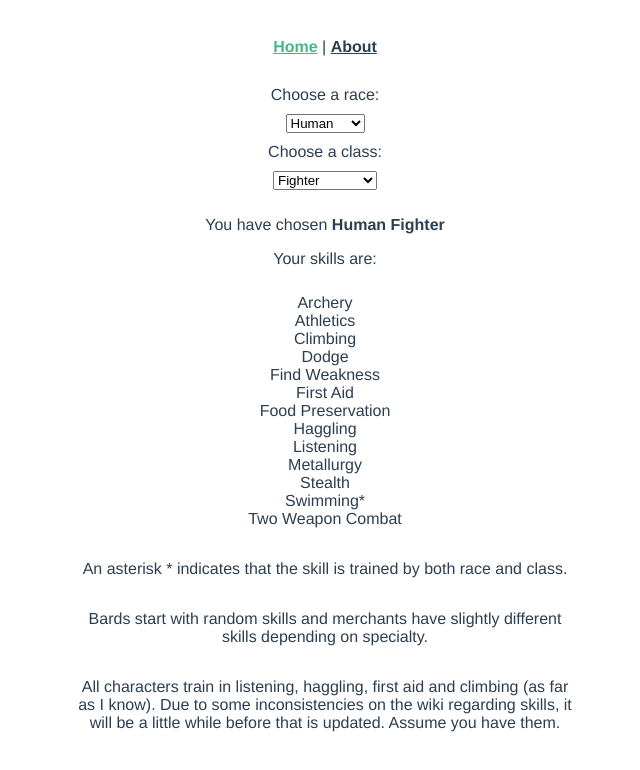
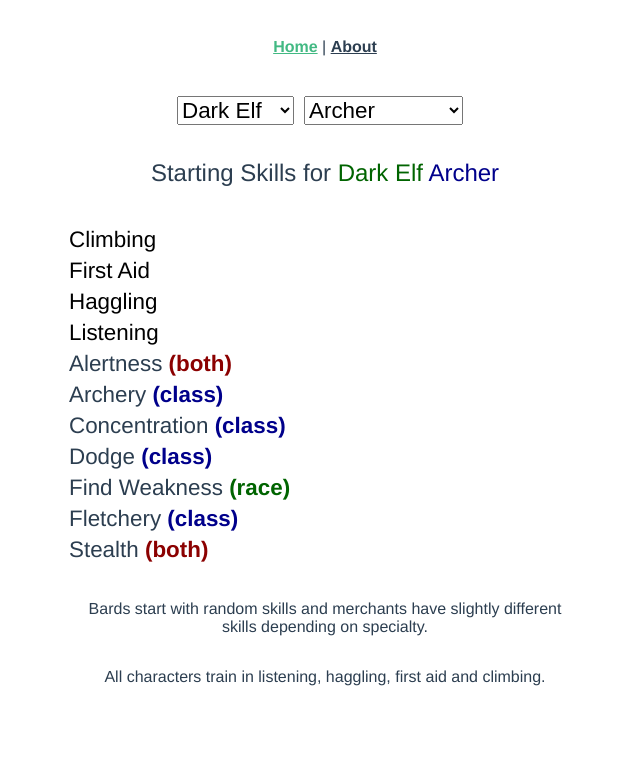
Before and after one commit to BladeBoles/ADOM-skills-calculator-client, a Vue app: page / in a window 1280 px wide. Shown: the top 770 px of the page, without its empty margins (315-955 px from the left). Built offline with nearby package versions, Linux system fonts and the light colour scheme.

Commit message:
cleaning up view a bit

```diff
--- a/src/components/SkillListGeneratorView.vue
+++ b/src/components/SkillListGeneratorView.vue
@@ -1,35 +1,52 @@
 <template>
   <div class="container">
-    <label for="player-races">Choose a race: </label>
-    <select v-model="selectedRace">
-      <option v-for="playerRace in playableRaces" :key="playerRace">{{
-        playerRace
-      }}</option>
-    </select>
-    <label for="player-classes">Choose a class: </label>
-    <select v-model="selectedClass">
-      <option v-for="playerClass in playableClasses" :key="playerClass">{{
-        playerClass
-      }}</option>
-    </select>
-    <p>
-      You have chosen <strong>{{ selectedCombo }}</strong>
-    </p>
-    <label>Your skills are:</label>
+    <div class="choices-outer">
+      <div class="choices">
+        <label class="race-class-label" for="player-races"></label>
+        <select class="race-class-select" v-model="selectedRace">
+          <option
+            v-for="playerRace in playableRaces.sort()"
+            class="race-class-option"
+            :key="playerRace"
+            >{{ playerRace }}</option
+          >
+        </select>
+      </div>
+      <div class="choices">
+        <label class="race-class-label" for="player-classes"></label>
+        <select class="race-class-select" v-model="selectedClass">
+          <option
+            v-for="playerClass in playableClasses.sort()"
+            class="race-class-option"
+            :key="playerClass"
+            >{{ playerClass }}</option
+          >
+        </select>
+      </div>
+    </div>
+    <h3 class="character-choice-header">
+      Starting Skills for <span id="race-span">{{ selectedRace }} </span>
+
+      <span id="class-span">{{ selectedClass }}</span>
+    </h3>
     <ul>
-      <li v-for="fart in startingSkills" :key="fart">{{ fart }}</li>
+      <li
+        :class="`skills-list-li-${skill.source}`"
+        v-for="skill in startingSkills"
+        :key="skill.name"
+      >
+        {{ skill.name }}
+        <span :class="`skills-list-li-span-${skill.source}`">{{
+          skill.source !== 'free' ? '(' + skill.source + ')' : null
+        }}</span>
+      </li>
     </ul>
-    <p>
-      An asterisk * indicates that the skill is trained by both race and class.
-    </p>
     <p>
       Bards start with random skills and merchants have slightly different
       skills depending on specialty.
     </p>
     <p>
-      All characters train in listening, haggling, first aid and climbing (as
-      far as I know). Due to some inconsistencies on the wiki regarding skills,
-      it will be a little while before that is updated. Assume you have them.
+      All characters train in listening, haggling, first aid and climbing.
     </p>
   </div>
 </template>
@@ -148,7 +165,8 @@ export default {
         'Orc',
         'Drakeling',
         'Mist Elf',
-        'Ratling'
+        'Ratling',
+        'No Race'
       ],
       playableClasses: [
         'Fighter',
@@ -172,323 +190,8 @@ export default {
         'Elementalist',
         'Beastfighter',
         'Duelist',
-        'Chaos Knight'
-      ],
-      jsonDump: [
-        {
-          name: 'Alchemy',
-          description: 'Allowsbrewingpotionsusingafixedlistofrecipes',
-          races: [],
-          classes: ['Assassin', 'Merchant', 'Necromancer', 'Wizard'],
-          inGame: false
-        },
-        {
-          name: 'Alertness',
-          description: 'Givesachancetoevadecombatmagicandtrap',
-          races: 'Dark Elf,Drakeling,Mist Elf',
-          classes: [
-            'Archer',
-            'Assassin',
-            'Duelist',
-            'Healer',
-            'Monk',
-            'Ranger',
-            'Thief'
-          ],
-          inGame: false
-        },
-        {
-          name: 'Appraising',
-          description: 'Performsitemqualityevaluation',
-          races: 'Ratling',
-          classes: 'Merchant,Necromancer,Thief,Weaponsmith',
-          inGame: false
-        },
-        {
-          name: 'Archery',
-          description: 'Grantsmissileattackbonuses',
-          races: 'Hurthling',
-          classes: 'Archer,Assassin, Farmer,Fighter,Ranger',
-          inGame: false
-        },
-        {
-          name: 'Athletics',
-          description: 'Grantsspeedbonus,helpsphysicalAttributestraining',
-          races: 'Troll',
-          classes:
-            'Barbarian,Beastfighter,ChaosKnight,Duelist,Fighter,Monk,Paladin,Ranger,Weaponsmith',
-          inGame: false
-        },
-        {
-          name: 'Backstabbing',
-          description: 'Grantsachancetoinflictbonusdamageonunawareopponents',
-          races: 'Orc',
-          classes: 'Assassin,ChaosKnight, Thief',
-          inGame: true
-        },
-        {
-          name: 'Bridgebuilding',
-          description: 'Allowsbuildingbridges',
-          races: 'Troll',
-          classes: 'Farmer',
-          inGame: true
-        },
-        {
-          name: 'Climbing',
-          description:
-            'Grantsachancetoclimboutofpits;prerequisitetoentertheRift',
-          races: 'All',
-          classes: 'All',
-          inGame: false
-        },
-        {
-          name: 'Concentration',
-          description:
-            'IncreasesPPregenerationrate;improvesspelllearningprocess',
-          races: 'Mist Elf',
-          classes:
-            'Archer,Druid,Duelist,Elementalist,Healer,Mindcrafter,Monk,Necromancer,Paladin,Priest,Weaponsmith,Wizard',
-          inGame: false
-        },
-        {
-          name: 'Cooking',
-          description: 'Allowscookingcorpses',
-          races: 'Hurthling',
-          classes: 'Healer,Farmer',
-          inGame: false
-        },
-        {
-          name: 'Courage',
-          description: 'Reducesto-hitpenaltieswhenfightingwithmultipleenemies',
-          races: 'None',
-          classes: 'None',
-          inGame: true
-        },
-        {
-          name: 'Detect Item Status',
-          description: 'GivesachancetoautomaticallyidentifyB/U/Cstatusofanitem',
-          races: 'Ratling',
-          classes: 'Merchant,Priest',
-          inGame: false
-        },
-        {
-          name: 'Detect Traps',
-          description:
-            'Givesachancetofindtrapspassively/onthespecifiedlocation',
-          races: 'Dwarf',
-          classes: 'Assassin,Thief,Weaponsmith',
-          inGame: true
-        },
-        {
-          name: 'Disarmtraps',
-          description: 'Allowsdisarmingtraps',
-          races: 'None',
-          classes: 'Thief',
-          inGame: true
-        },
-        {
-          name: 'Dodge',
-          description: 'GrantsDVbonus,grantsasmallchancetoavoidcombatmagic',
-          races: 'High Elf,Gray Elf,Mist Elf',
-          classes:
-            'Archer,Assassin,Barbarian,Beastfighter,ChaosKnight,Duelist,Fighter,Monk,Paladin,Ranger',
-          inGame: false
-        },
-        {
-          name: 'Find Weakness',
-          description: 'Grantsachancetoinflictacriticalhit',
-          races: 'Dark Elf,Orc',
-          classes:
-            'Assassin,ChaosKnight,Duelist,Fighter,Healer,Monk,Necromancer,Weaponsmith',
-          inGame: false
-        },
-        {
-          name: 'First Aid',
-          description: 'CanbeusedtorestorerecentlylostHP',
-          races: 'All',
-          classes: 'All',
-          inGame: false
-        },
-        {
-          name: 'Fletchery',
-          description: 'Allowscreatingammunitionusingfletcherysets',
-          races: 'None',
-          classes: 'Archer,Farmer',
-          inGame: false
-        },
-        {
-          name: 'Food Preservation',
-          description:
-            'Increasesthechancetogeneratecorpses,helpspreservecorpseslonger',
-          races: 'Drakeling,Human,Hurthling,Troll',
-          classes: 'Farmer,Necromancer,Ranger',
-          inGame: false
-        },
-        {
-          name: 'Gardening',
-          description:
-            'Allowsplantingherbbushesandgatheringherbseedsfromblossomingbushes',
-          races: 'Hurthling',
-          classes: 'Druid,Farmer',
-          inGame: true
-        },
-        {
-          name: 'Gemology',
-          description:
-            'Grantsachancetogenerateandautomaticallyidentifygemsfromdigging',
-          races: 'Gnome,Troll',
-          classes: 'Elementalist,Merchant,Mindcrafter',
-          inGame: false
-        },
-        {
-          name: 'Haggling',
-          description: 'Canbeusedtohagglewithshopkeepers',
-          races: 'All',
-          classes: 'All',
-          inGame: false
-        },
-        {
-          name: 'Healing',
-          description: 'PassivelyrestoresHP',
-          races: 'None',
-          classes:
-            'Beastfighter,Druid,Duelist,Elementalist,Healer,Monk,Paladin,Priest,Ranger,Wizard',
-          inGame: true
-        },
-        {
-          name: 'Herbalism',
-          description: 'Improvesthequality(B/U/Cstatus)ofcollectedherbs',
-          races: 'None',
-          classes:
-            'Barbarian,Beastfighter,Druid,Farmer,Healer,Merchant,Mindcrafter,Necromancer,Priest,Ranger,Wizard',
-          inGame: true
-        },
-        {
-          name: 'Law',
-          description: 'ProvidesmessageswhenthePCperformslawful/chaoticacts',
-          races: 'None',
-          classes: 'Duelist;Paladinifstartingalignmentislawful',
-          inGame: true
-        },
-        {
-          name: 'Listening',
-          description:
-            'Increasesthechanceofreceivingaudiblemessages(e.g.poolorriversounds)',
-          races: 'All',
-          classes: 'All',
-          inGame: false
-        },
-        {
-          name: 'Literacy',
-          description: 'Allowsreadingscrolls,spellbooksandinscriptionsongraves',
-          races: 'High Elf,Gray Elf,Mist ElforstartingLearning≥10',
-          classes:
-            'Druid,Elementalist,Healer,Merchant,Mindcrafter,Monk,Necromancer,Paladin,Priest,WizardorstartingLearning≥10;BarbarianandBeastfighteronlyifraceallows',
-          inGame: true
-        },
-        {
-          name: 'Metallurgy',
-          description: 'Canbeusedtoidentifyitemmaterialifitismetallic',
-          races: 'Dwarf, Orc',
-          classes: 'Elementalist,Fighter,Merchant,Weaponsmith',
-          inGame: false
-        },
-        {
-          name: 'Mining',
-          description: 'Reducesdiggingtime;increasesthechancetogenerateore',
-          races: 'Dwarf,Gnome,Orc,Troll',
-          classes: 'None',
-          inGame: false
-        },
-        {
-          name: 'Music',
-          description: 'Allowsplayingmusicalinstrumentstotameanimals',
-          races: 'Drakeling',
-          classes: 'Bard,Mindcrafter, Priest',
-          inGame: false
-        },
-        {
-          name: 'Necromancy',
-          description: 'Canbeusedtocreateundeadslaves',
-          races: 'Mist Elf',
-          classes: 'Necromancer',
-          inGame: false
-        },
-        {
-          name: 'Pick Locks',
-          description: 'Allowstheuseofthievespickstoopenlockeddoors',
-          races: 'None',
-          classes: 'Assassin,Thief',
-          inGame: true
-        },
-        {
-          name: 'Pickpockets',
-          description: 'Canbeusedtostealfromhumanoidenemies',
-          races: 'Gnome',
-          classes: 'Merchant,Thief',
-          inGame: true
-        },
-        {
-          name: 'Smithing',
-          description: 'Canbeappliedtouseaforgetoimprovemetallicitems',
-          races: 'Dwarf',
-          classes: 'Farmer,Weaponsmith',
-          inGame: true
-        },
-        {
-          name: 'Stealth',
-          description: 'Grantsachancetonotbedetectedbymonsters/NPCs',
-          races: 'Dark Elf, Gray Elf,High Elf,Hurthling, Mist Elf,Ratling',
-          classes:
-            'Archer,Assassin, Barbarian,Beastfighter,Farmer,Fighter,Mindcrafter,Monk,Necromancer,Paladin,Thief,Wizard',
-          inGame: true
-        },
-        {
-          name: 'Survival',
-          description: 'Canbeusedtofindfoodinthewilderness',
-          races: 'RatlingorbornunderFalcon',
-          classes:
-            'Barbarian,Beastfighter,Druid,Farmer,Merchant,Ranger(oranycharacterbornunderFalcon)',
-          inGame: false
-        },
-        {
-          name: 'Swimming',
-          description: 'Reducesdrowningdamage',
-          races: 'Drakeling,Human,Ratling',
-          classes:
-            'Barbarian,Beastfighter,Druid,Elementalist,Fighter,Paladin,Ranger',
-          inGame: true
-        },
-        {
-          name: 'Tactics',
-          description: 'Increasestacticsbonusesanddecreasespenalties',
-          races: 'None',
-          classes: 'None',
-          inGame: true
-        },
-        {
-          name: 'Two Weapon Combat',
-          description:
-            'Decreasesto-hitandenergycostpenaltieswhiledual-wielding',
-          races: 'None',
-          classes: 'Assassin,Barbarian,ChaosKnight,Fighter,Paladin,Ranger',
-          inGame: true
-        },
-        {
-          name: 'Ventriloquism',
-          description: 'Canbeusedtoconfusemonstersforseveralturns',
-          races: 'Gnome',
-          classes: 'Wizard',
-          inGame: false
-        },
-        {
-          name: 'Woodcraft',
-          description:
-            'Decreasesthetimetocutdowntrees,increasescriticalhitchanceagainstplantmonsters',
-          races: 'None',
-          classes: 'Barbarian,Druid,Farmer,Ranger',
-          inGame: false
-        }
+        'Chaos Knight',
+        'No Class'
       ],
       skillsList: [
         {
@@ -534,7 +237,7 @@ export default {
           classes: [
             'Barbarian',
             'Beastfighter',
-            'ChaosKnight',
+            'Chaos Knight',
             'Duelist',
             'Fighter',
             'Monk',
@@ -548,11 +251,11 @@ export default {
           name: 'Backstabbing',
           description: 'Grantsachancetoinflictbonusdamageonunawareopponents',
           races: ['Orc'],
-          classes: ['Assassin', 'ChaosKnight', ' Thief'],
+          classes: ['Assassin', 'Chaos Knight', ' Thief'],
           inGame: true
         },
         {
-          name: 'Bridgebuilding',
+          name: 'Bridge Building',
           description: 'Allowsbuildingbridges',
           races: ['Troll'],
           classes: ['Farmer'],
@@ -617,7 +320,7 @@ export default {
           inGame: true
         },
         {
-          name: 'Disarmtraps',
+          name: 'Disarm Traps',
           description: 'Allowsdisarmingtraps',
           races: ['None'],
           classes: ['Thief'],
@@ -632,7 +335,7 @@ export default {
             'Assassin',
             'Barbarian',
             'Beastfighter',
-            'ChaosKnight',
+            'Chaos Knight',
             'Duelist',
             'Fighter',
             'Monk',
@@ -647,7 +350,7 @@ export default {
           races: ['Dark Elf', 'Orc'],
           classes: [
             'Assassin',
-            'ChaosKnight',
+            'Chaos Knight',
             'Duelist',
             'Fighter',
             'Healer',
@@ -757,7 +460,7 @@ export default {
         {
           name: 'Literacy',
           description: 'Allowsreadingscrolls,spellbooksandinscriptionsongraves',
-          races: ['High Elf', 'Gray Elf', 'Mist ElforstartingLearning≥10'],
+          races: ['High Elf', 'Gray Elf', 'Mist Elf', 'Learning > 9'],
           classes: [
             'Druid',
             'Elementalist',
@@ -768,7 +471,8 @@ export default {
             'Necromancer',
             'Paladin',
             'Priest',
-            'WizardorstartingLearning≥10;BarbarianandBeastfighteronlyifraceallows'
+            'Wizard',
+            'Learning > 9'
           ],
           inGame: true
         },
@@ -808,7 +512,7 @@ export default {
           inGame: true
         },
         {
-          name: 'Pickpockets',
+          name: 'Pick Pockets',
           description: 'Canbeusedtostealfromhumanoidenemies',
           races: ['Gnome'],
           classes: ['Merchant', 'Thief'],
@@ -892,7 +596,7 @@ export default {
           classes: [
             'Assassin',
             'Barbarian',
-            'ChaosKnight',
+            'Chaos Knight',
             'Fighter',
             'Paladin',
             'Ranger'
@@ -915,8 +619,8 @@ export default {
           inGame: false
         }
       ],
-      selectedClass: 'Fighter',
-      selectedRace: 'Human'
+      selectedClass: 'Archer',
+      selectedRace: 'Dark Elf'
     }
   },
   methods: {
@@ -940,23 +644,28 @@ export default {
       return this.selectedRace + ' ' + this.selectedClass
     },
     startingSkills() {
-      const startingSkillsListArray = []
+      const startingSkillsListArray = [
+        { name: 'Climbing', source: 'free' },
+        { name: 'First Aid', source: 'free' },
+        { name: 'Haggling', source: 'free' },
+        { name: 'Listening', source: 'free' }
+      ]
       this.skillsList.forEach(skill => {
         if (
           skill.races.includes(this.selectedRace || 'All') &&
           skill.classes.includes(this.selectedClass || 'All')
         ) {
-          startingSkillsListArray.push(`${skill.name}*`)
-        } else if (
-          skill.races.includes(this.selectedRace) ||
-          skill.races.includes('All') ||
-          skill.classes.includes(this.selectedClass) ||
-          skill.classes.includes('All')
-        ) {
-          startingSkillsListArray.push(skill.name)
+          let skillObject = { name: `${skill.name}`, source: 'both' }
+          startingSkillsListArray.push(skillObject)
+        } else if (skill.races.includes(this.selectedRace)) {
+          let skillObject = { name: skill.name, source: 'race' }
+          startingSkillsListArray.push(skillObject)
+        } else if (skill.classes.includes(this.selectedClass)) {
+          let skillObject = { name: skill.name, source: 'class' }
+          startingSkillsListArray.push(skillObject)
         }
       })
-      return startingSkillsListArray
+      return startingSkillsListArray.sort((a, b) => a.name > b.name)
     },
     watch: {}
   },
@@ -973,6 +682,91 @@ export default {
   flex-direction: column;
   align-items: center;
 }
+
+.character-choice-header,
+ul {
+  width: 40vw;
+}
+
+.choices {
+  display: flex;
+  flex-direction: column;
+}
+
+.choices-outer {
+  display: flex;
+}
+
+.race-class-select {
+  margin-right: 10px;
+  font-size: 1.4em;
+}
+
+.race-class-label {
+  font-size: 1.5em;
+}
+
+#race-span {
+  color: darkgreen;
+  font-weight: 550;
+}
+#class-span {
+  color: darkblue;
+  font-weight: 550;
+}
+
+.skills-list-li-race {
+  text-align: start;
+  font-size: 1.4em;
+  padding-bottom: 5px;
+}
+
+.skills-list-li-class {
+  text-align: start;
+  font-size: 1.4em;
+  padding-bottom: 5px;
+}
+
+.skills-list-li-both {
+  font-weight: 550;
+  text-align: start;
+  font-size: 1.4em;
+  padding-bottom: 5px;
+}
+
+.skills-list-li-free {
+  color: black;
+  text-align: start;
+  font-size: 1.4em;
+  padding-bottom: 5px;
+}
+
+.skills-list-li-span-race {
+  color: darkgreen;
+  font-weight: 600;
+}
+.skills-list-li-span-class {
+  color: darkblue;
+  font-weight: 600;
+}
+.skills-list-li-span-both {
+  color: darkred;
+  font-weight: 600;
+}
+.skills-list-li-span-free {
+}
+
+h3 {
+  font-weight: normal;
+  justify-self: flex-start;
+  font-size: 1.5em;
+  max-width: 500px;
+}
+
+#combo-span {
+  font-weight: 900;
+}
+
 label,
 select {
   margin-bottom: 10px;
```
